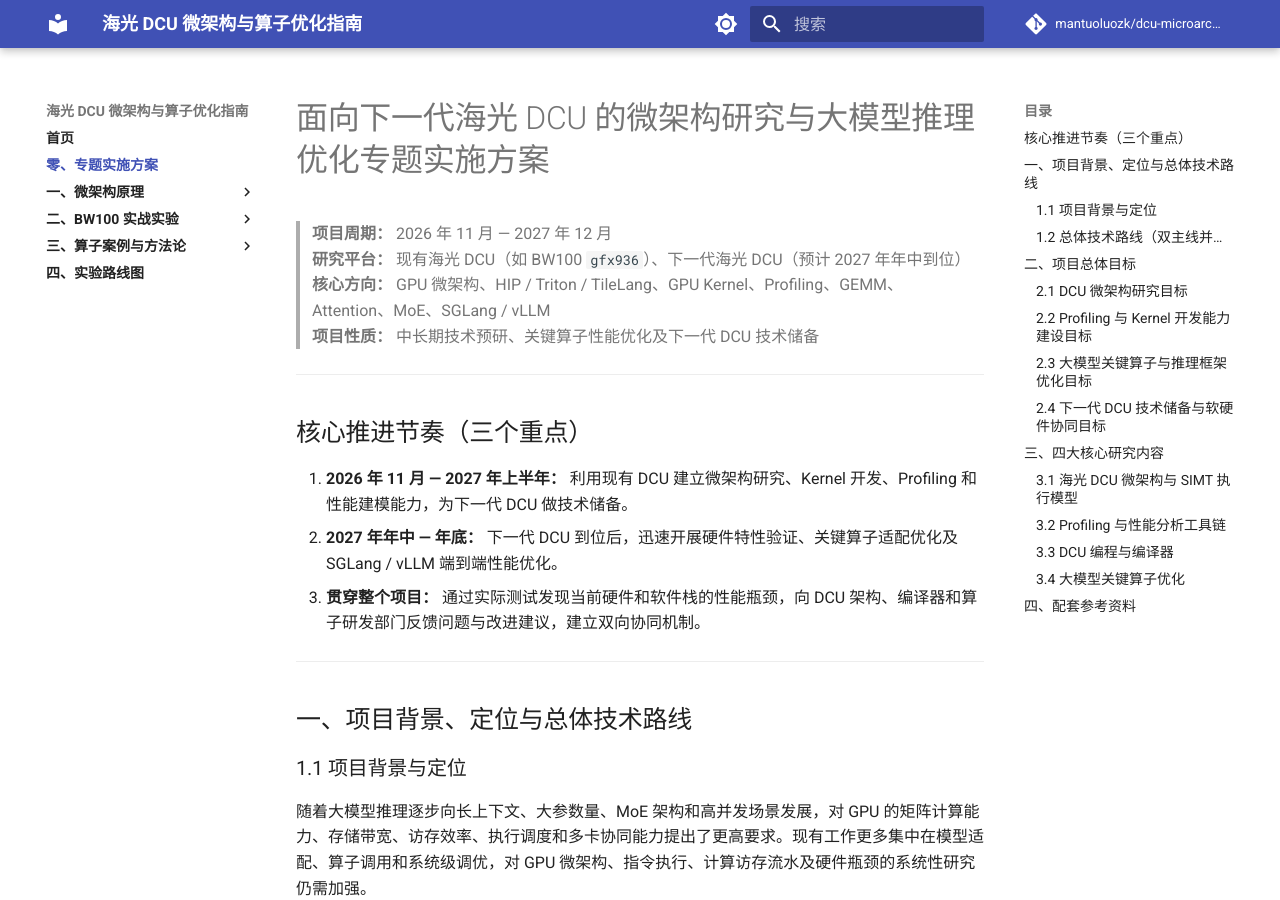
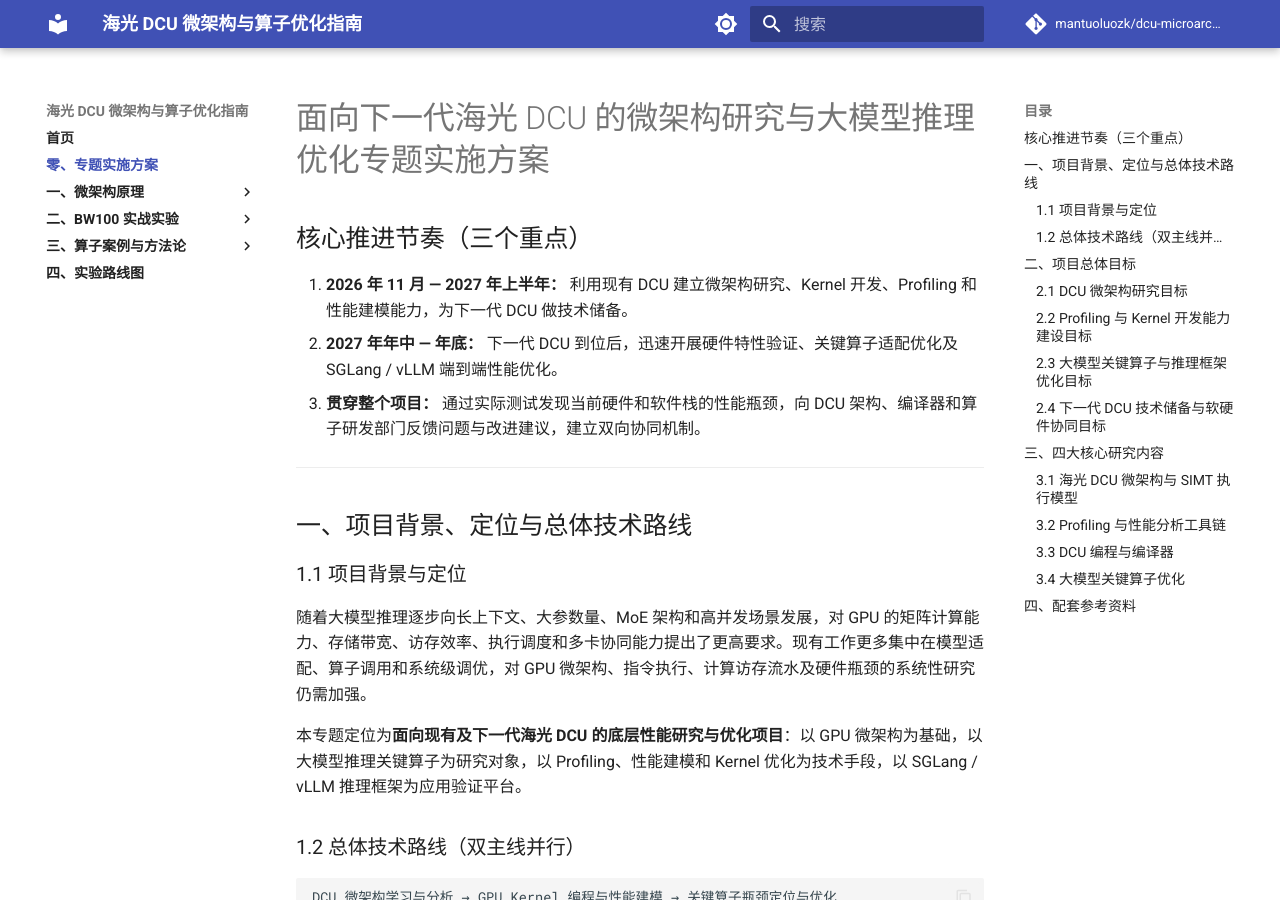
Before and after one commit to mantuoluozk/dcu-microarch-guide, an MkDocs documentation site: the page built from docs/00-plan/research-plan.md, in a window 1280 px wide and 900 px high. Built offline with MkDocs 1.6.1 and Material for MkDocs 9.7.7, drawn with Linux system fonts in a browser that asks for light colours; comment, search, counter and statistics services are not loaded.

Commit message:
docs: remove top metadata blockquote from research plan

```diff
--- a/docs/00-plan/research-plan.md
+++ b/docs/00-plan/research-plan.md
@@ -1,11 +1,4 @@
 # 面向下一代海光 DCU 的微架构研究与大模型推理优化专题实施方案
-
-> **项目周期：** 2026 年 11 月 — 2027 年 12 月
-> **研究平台：** 现有海光 DCU（如 BW100 `gfx936`）、下一代海光 DCU（预计 2027 年年中到位）
-> **核心方向：** GPU 微架构、HIP / Triton / TileLang、GPU Kernel、Profiling、GEMM、Attention、MoE、SGLang / vLLM
-> **项目性质：** 中长期技术预研、关键算子性能优化及下一代 DCU 技术储备
-
----
 
 ## 核心推进节奏（三个重点）
 
```
